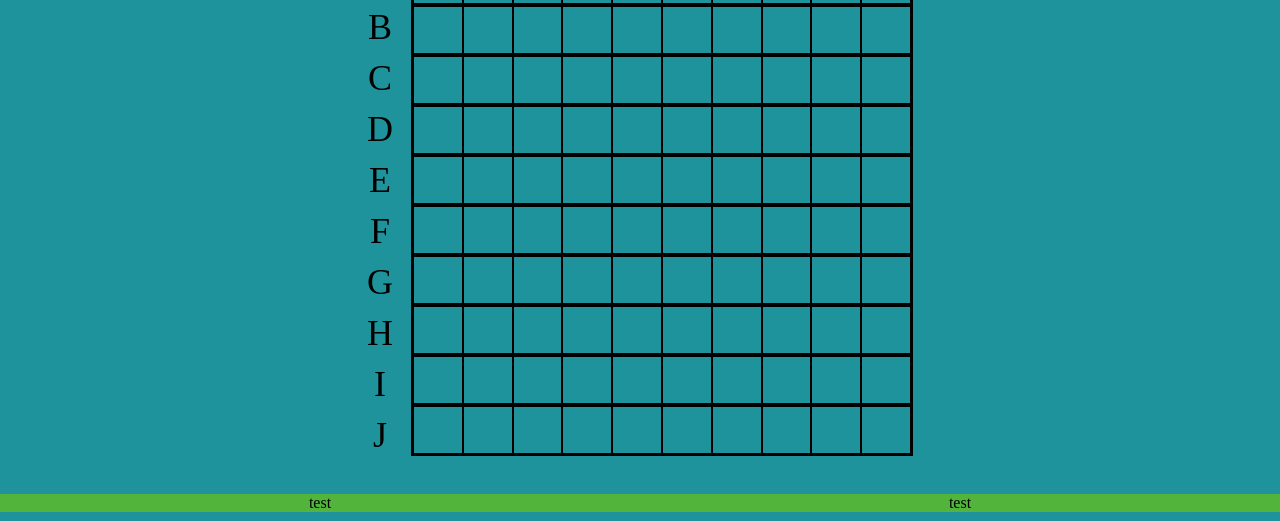
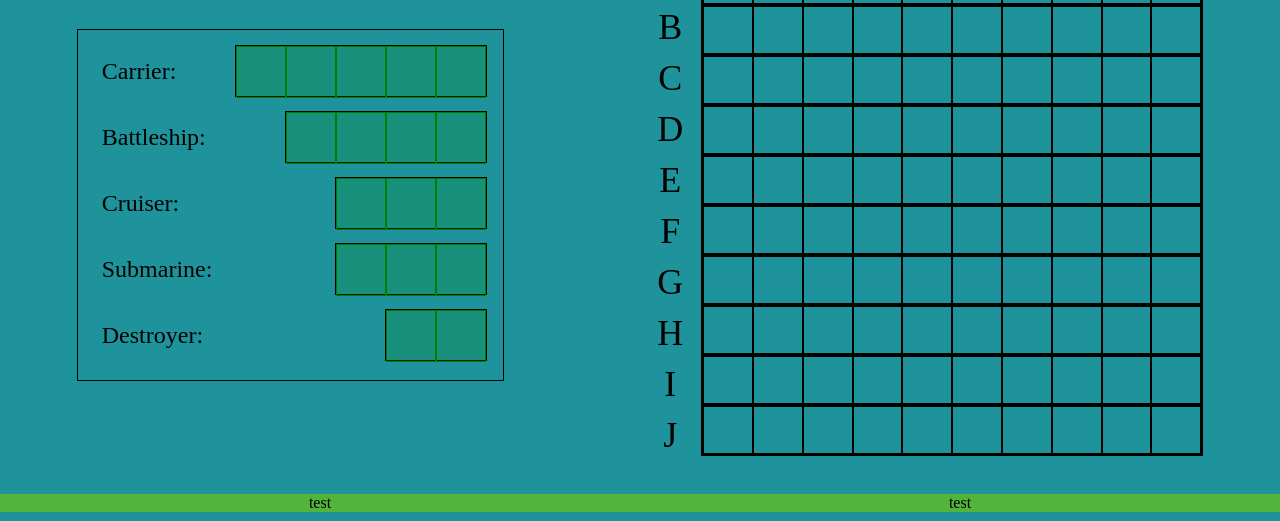
Before and after one commit to NomadiCxac/TOP-BattleShip, a website built with webpack: page battleship.html in a window 1280 px wide. Shown: the part 279-800 px from the top of the page. Built offline with nearby package versions, Linux system fonts and the light colour scheme.

Commit message:
cr fn to gen bship pieces. Add inlsource map

```diff
--- a/battleship.css
+++ b/battleship.css
@@ -130,14 +130,18 @@
     /* margin-bottom: 7em; */
 }
 
-.row {
+.row, .ship {
     display: flex;
     height: 10%;
     border: 1px solid black;
 }
 
+.ship {
+    margin-right: 1em;
+}
+
 .box {
-    width: 10%;
+    width: 50px;
     border: 1px solid black;
 }
 
@@ -156,3 +160,31 @@
     background: rgb(83, 180, 59);
     margin-bottom: 4em;
 }
+
+.piecesContainer {
+    display: flex;
+    flex-direction: column;
+    height: 350px;
+    width: 425px;
+    border: 1px solid black;
+}
+
+.shipContainer {
+    display: flex;
+    height: 50px;
+    width: 100%;
+    align-items: center;
+    justify-content: space-between;
+    margin-top: 1em;
+}
+
+.shipName {
+    font-size: x-large;
+    margin-left: 1em;
+}
+
+.shipbox {
+    border: 1px solid green;
+    background-color: rgba(0, 128, 0, 0.2);
+    height: 100%;
+}
--- a/battleship.js
+++ b/battleship.js
@@ -3,12 +3,33 @@ const Gameboard = require('./gameBoard');  // Adjust path accordingly
 const Player = require('./player');
 const Game = require('./gameLoop');
 const createGameBoard =  require('./createGameBoard');
+const piecesContainer = require('./battleshipPieces')
 import './battleship.css';
 
-let player1 = new Player("player1")
+// String to generate game ID
+function generateRandomString() {
+    const characters = 'ABCDEFGHIJKLMNOPQRSTUVWXYZabcdefghijklmnopqrstuvwxyz0123456789';
+    let result = '';
+    for (let i = 0; i < 16; i++) {
+        result += characters.charAt(Math.floor(Math.random() * characters.length));
+    }
+    return result;
+}
+
+// function getName() {
+
+// }
+
+let player1 = new Player;
+
+let newGame = new Game(generateRandomString(), player1)
 
 let gameScreen = document.querySelector(".gameScreenContainer");
 
-let board1 = createGameBoard(player1);
+let board1 = createGameBoard(newGame.player1);
+let pieces = piecesContainer(player1);
+let board2 = createGameBoard(newGame.computer);
 
+gameScreen.appendChild(pieces);
 gameScreen.appendChild(board1);
+// gameScreen.appendChild(board2);
--- /dev/null
+++ b/battleshipPieces.js
@@ -0,0 +1,45 @@
+const Player = require('./player');
+
+
+function battleshipPieces (player) {
+
+    let piecesContainer = document.createElement("div");
+    piecesContainer.className = "piecesContainer";
+    let boxWidth = 50;
+    let boxHeight = 50;
+
+    for (let shipName in player.gameBoard.ship) {
+
+        let shipAttribute = player.gameBoard.ship[shipName].instance;
+
+        let shipContainer = document.createElement("div");
+        shipContainer.className = "shipContainer";
+        let shipTitle = document.createElement("div");
+        shipTitle.className = "shipName";
+        shipTitle.textContent = shipAttribute.name + ":";
+
+        let shipPiece = document.createElement("div");
+        shipPiece.classList.add("draggable");
+        shipPiece.classList.add("ship");
+        shipPiece.id = shipAttribute.name;
+        shipPiece.style.width = (boxWidth * shipAttribute.length) + "px";
+        shipPiece.style.height = (boxHeight) + "px";
+        shipPiece.draggable = true;
+
+        for (let i = 0; i < shipAttribute.length; i++) {
+            let shipBox = document.createElement("div");
+            shipBox.className = "shipbox";
+            shipBox.style.width = (100 / shipAttribute.length) + "%";
+            shipPiece.appendChild(shipBox);
+        }
+
+        shipContainer.appendChild(shipTitle);
+        shipContainer.appendChild(shipPiece);
+        piecesContainer.appendChild(shipContainer);
+
+    }
+
+    return piecesContainer;
+}
+
+module.exports = battleshipPieces;
--- a/package.json
+++ b/package.json
@@ -5,6 +5,7 @@
     "babel-loader": "^9.1.3",
     "css-loader": "^6.8.1",
     "html-webpack-plugin": "^5.5.3",
+    "inline-source-map": "^0.6.2",
     "jest": "^29.6.4",
     "style-loader": "^3.3.3"
   },
--- a/webpack.config.js
+++ b/webpack.config.js
@@ -2,6 +2,7 @@ const path = require('path');
 const HtmlWebpackPlugin = require('html-webpack-plugin');
 
 module.exports = {
+  devtool: 'inline-source-map',
   entry: './battleship.js',  // replace with the path to your main JS file
   output: {
     filename: 'bundle.js',
```
Also changed, not shown: initialize.js (added, +14 -0 lines), dist/bundle.js, 1 other file.
